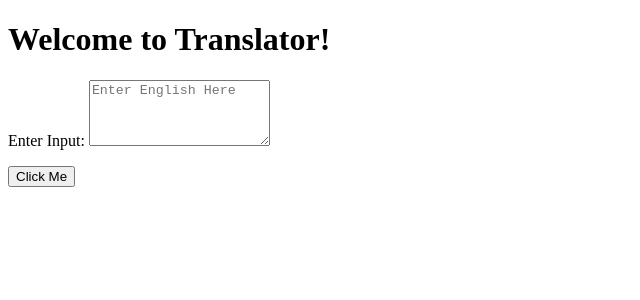
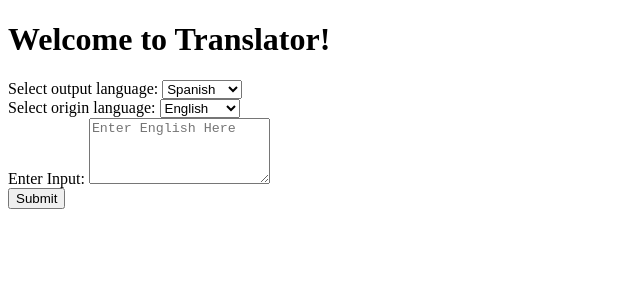
Before and after one commit to afuentes09651/translator, a React (Create React App) app: page / in a window 1280 px wide. Shown: the top 300 px of the page, without its empty margins (0-640 px from the left). Built offline with nearby package versions, Linux system fonts and the light colour scheme.

Commit message:
Init - Form
Started the initial Form for translation

```diff
--- a/src/components/Input.js
+++ b/src/components/Input.js
@@ -7,12 +7,20 @@ function Input(){
 
   //some states for our I/O
   const [input, setInput] = useState(''); //initialized to test for testing purposes
-  const [output,setOutput] = useState('')
+  const [output,setOutput] = useState('');
 
   //This function executes the translation
-  async function execTrans(){
+  async function execTrans(e){
+    e.preventDefault();
+
+    //get the language information...
+    const langTo = e.target.langTo.value;
+    const langFrom = e.target.langFrom.value;
+
+
+    //prepare and execute translation...
     setOutput('loading translation...'); //Notifying the user that the translation is loading if it takes a while...
-    const spanish = await translate('hello world', 'es'); //test call
+    const spanish = await translate(input, {to: langTo, from: langFrom}); //test call
     setOutput(spanish); //set the output
   }
 
@@ -24,6 +32,32 @@ function Input(){
 
   return(
     <>
+
+    <form
+      onSubmit={execTrans}>
+
+      <label htmlFor='langTo'>Select output language: </label>
+      <select id='langTo'>
+        <option value='es' defaultValue>Spanish</option>
+        <option value='en' >English</option>
+        <option value='fr'>French</option>
+        <option value='de'>German</option>
+        <option value='ja'>Japanese</option>
+      </select>
+
+      <br />
+
+      <label htmlFor='langFrom'>Select origin language: </label>
+      <select id='langFrom'>
+        <option value='en' defaultValue>English</option>
+        <option value='es'>Spanish</option>
+        <option value='fr'>French</option>
+        <option value='de'>German</option>
+        <option value='ja'>Japanese</option>
+      </select>
+
+      <br />
+
       <label htmlFor='input'>Enter Input: </label>
       <textarea
           rows='4'
@@ -34,8 +68,15 @@ function Input(){
           value={input}
           onChange={handleChange}>
       </textarea>
+
+      <br />
+
+      <input type='submit' value='Submit'/>
+
+    </form>
+
+
     <p>{output}</p>
-    <button onClick={() => execTrans()}>Click Me</button>
     </>
   );
 }
```
Lines whose indentation alone changed are shown as unchanged.
